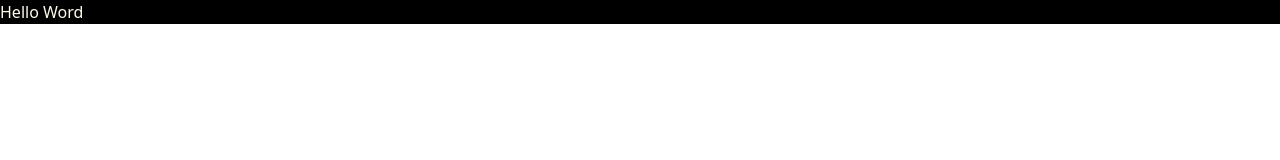
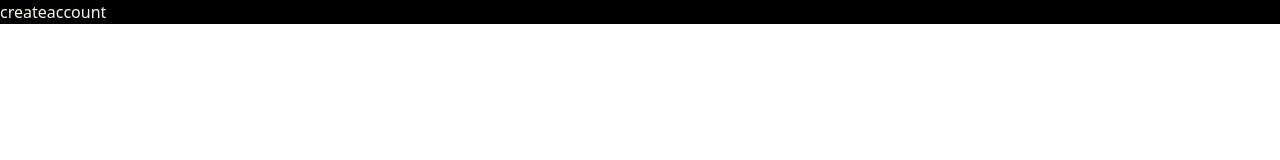
Before and after one commit to Akanimoh12/Lunch-App-Project, a React (Vite) app: page / in a window 1280 px wide. Shown: the top 160 px of the page. Built offline with nearby package versions, Linux system fonts and the light colour scheme.

Commit message:
first commit

```diff
--- a/src/App.jsx
+++ b/src/App.jsx
@@ -1,7 +1,12 @@
 import React from 'react'
+import Createaccount from './components/Create-Account/createaccount'
 
 export default function App() {
   return (
-    <div className='bg-black text-amber-50'>Hello Word</div>
+    <div className='bg-black text-amber-50'>
+
+    <Createaccount />
+    </div>
+
   )
 }
--- /dev/null
+++ b/src/components/Create-Account/createaccount.jsx
@@ -0,0 +1,9 @@
+import React from 'react'
+
+function createaccount() {
+  return (
+    <div>createaccount</div>
+  )
+}
+
+export default createaccount
```
